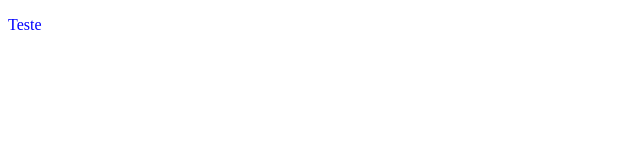
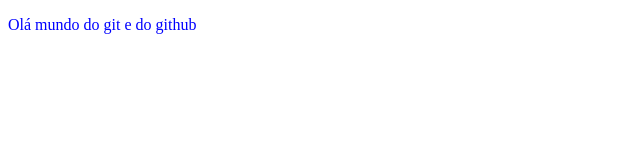
Before and after one commit to hfbricio10/git-teste, a plain HTML site: page index.html in a window 1280 px wide. Shown: the whole page, without its empty margins (0-640 px from the left). Drawn offline with Linux system fonts and the light colour scheme.

Commit message:
adicionamos palavra ao titulo

```diff
--- a/index.html
+++ b/index.html
@@ -7,7 +7,7 @@
     <link rel="stylesheet" href="css/index.css">
 </head>
 <body>
-    <p id="titulo">Teste</p>
+    <p id="titulo">Olá mundo do git e do github</p>
     <script src="js/index.js"></script>
 </body>
 </html>
```
